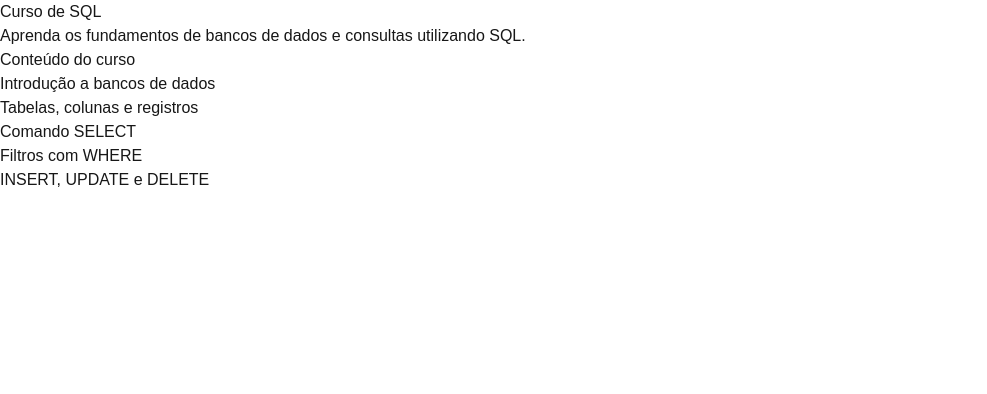
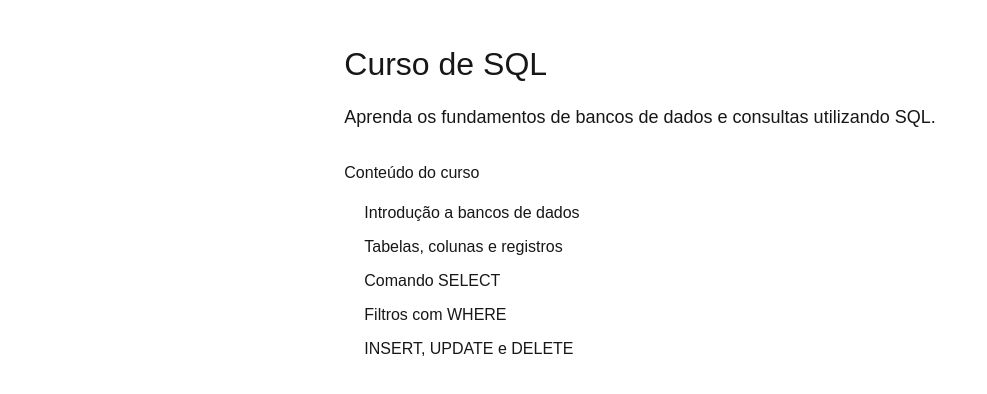
Before and after one commit to Rosangeladias88/devcourses-nextjs, a Next.js app: page /cursos/sql in a window 1280 px wide. Shown: the top 394 px of the page, without its empty margins (0-987 px from the left). Built offline with nearby package versions, Linux system fonts and the light colour scheme.

Commit message:
style: add shared styles to course pages

```diff
--- /dev/null
+++ b/src/app/cursos/CoursePage.module.css
@@ -0,0 +1,31 @@
+.container {
+  max-width: 900px;
+  margin: 0 auto;
+  padding: 40px 20px;
+}
+
+.title {
+  font-size: 32px;
+  margin-bottom: 16px;
+}
+
+.description {
+  font-size: 18px;
+  margin-bottom: 30px;
+}
+
+.content {
+  margin-top: 20px;
+}
+
+.content h2 {
+  margin-bottom: 16px;
+}
+
+.content ul {
+  padding-left: 20px;
+}
+
+.content li {
+  margin-bottom: 10px;
+}
--- a/src/app/cursos/nextjs/page.tsx
+++ b/src/app/cursos/nextjs/page.tsx
@@ -1,12 +1,14 @@
+import styles from "../CoursePage.module.css";
 export default function NextjsCoursePage() {
   return (
-    <main>
-      <h1>Curso de Next.js</h1>
+    <main className={styles.container}>
+      <h1 className={styles.title}>Curso de Next.js</h1>
 
-      <p>
+      <p className={styles.description}>
         Aprenda os fundamentos do Next.js e desenvolva aplicações web modernas.
       </p>
 
+      <section className={styles.content}>
   <h2>Conteúdo do curso</h2>
 
   <ul>
@@ -15,6 +17,7 @@ export default function NextjsCoursePage() {
     <li>App Router e rotas</li>
     <li>CSS Modules</li>
   </ul>
+</section>
     </main>
   );
 }
--- a/src/app/cursos/python/page.tsx
+++ b/src/app/cursos/python/page.tsx
@@ -1,11 +1,13 @@
+import styles from "../CoursePage.module.css";
 export default function PythonCoursePage() {
   return (
-    <main>
-      <h1>Curso de Python</h1>
+    <main className={styles.container}>
+      <h1 className={styles.title}>Curso de Python</h1>
 
-      <p>
+      <p className={styles.description}>
         Aprenda lógica de programação e desenvolva aplicações utilizando Python.
       </p>
+      <div>
 
       <h2>Conteúdo do curso</h2>
 
@@ -16,6 +18,7 @@ export default function PythonCoursePage() {
         <li>Laços de repetição</li>
         <li>Funções</li>
       </ul>
+    </div>
     </main>
   );
 }
--- a/src/app/cursos/sql/page.tsx
+++ b/src/app/cursos/sql/page.tsx
@@ -1,13 +1,14 @@
+import styles from "../CoursePage.module.css";
 export default function SqlPage() {
   return (
-    <main>
-      <h1>Curso de SQL</h1>
+    <main className={styles.container}>
+      <h1 className={styles.title}>Curso de SQL</h1>
 
-      <p>
+      <p className={styles.description}>
         Aprenda os fundamentos de bancos de dados e consultas utilizando SQL.
       </p>
 
-      <section>
+      <section className={styles.content}>
         <h2>Conteúdo do curso</h2>
 
         <ul>
```
Lines whose indentation alone changed are shown as unchanged.
